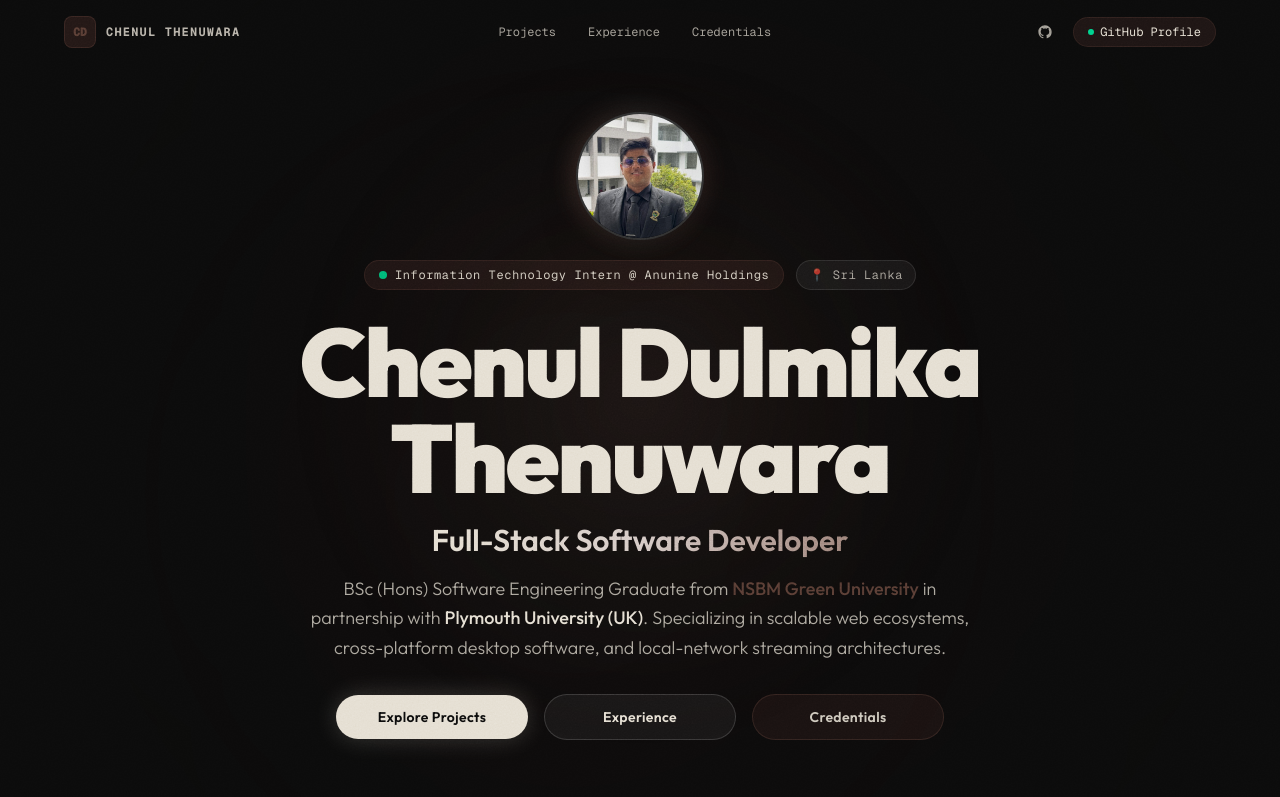
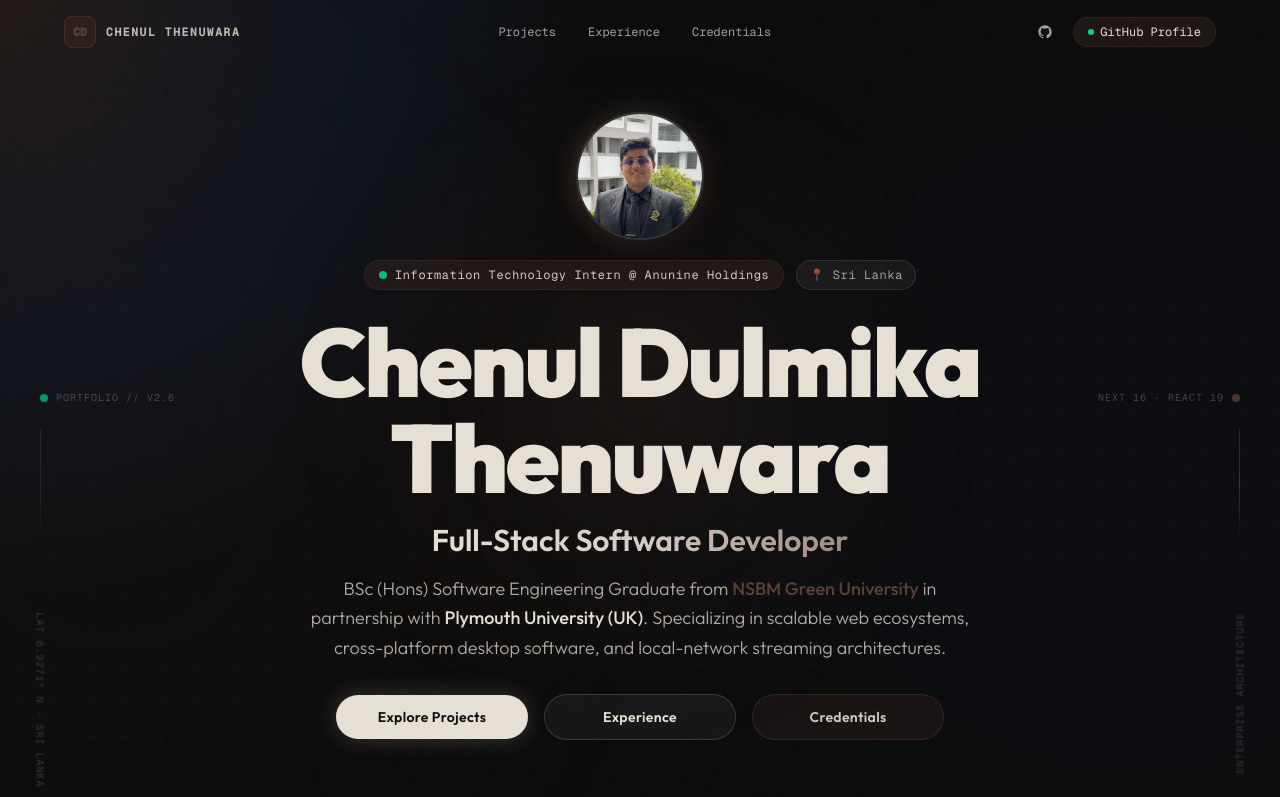
Before and after one commit to Chenul-Thenuwara/portfolio, a Next.js app: page / in a window 1280 px wide. Shown: the top 797 px of the page. Built offline with nearby package versions, Linux system fonts and the light colour scheme.

Commit message:
Add interactive mouse hover spotlight, architectural dot grid, and side telemetry to Hero

```diff
--- a/src/components/hero/Hero.tsx
+++ b/src/components/hero/Hero.tsx
@@ -1,51 +1,133 @@
 "use client";
 
-import { useRef } from "react";
+import { useRef, useEffect } from "react";
 import Image from "next/image";
-import { motion, useScroll, useTransform } from "framer-motion";
+import { motion, useScroll, useTransform, useMotionValue, useSpring } from "framer-motion";
 
 export default function Hero() {
   const containerRef = useRef<HTMLDivElement>(null);
+
+  // Mouse position tracking with smooth spring physics
+  const mouseX = useMotionValue(0);
+  const mouseY = useMotionValue(0);
+
+  const springConfig = { damping: 25, stiffness: 140 };
+  const smoothX = useSpring(mouseX, springConfig);
+  const smoothY = useSpring(mouseY, springConfig);
+
+  // Parallax shifts for side ambient light orbs
+  const leftOrbX = useTransform(smoothX, [0, 1920], [-35, 35]);
+  const leftOrbY = useTransform(smoothY, [0, 1080], [-25, 25]);
+  const rightOrbX = useTransform(smoothX, [0, 1920], [35, -35]);
+  const rightOrbY = useTransform(smoothY, [0, 1080], [25, -25]);
+
+  // Scroll parallax for content
   const { scrollYProgress } = useScroll({
     target: containerRef,
     offset: ["start start", "end start"],
   });
 
-  const y = useTransform(scrollYProgress, [0, 1], ["0%", "50%"]);
+  const y = useTransform(scrollYProgress, [0, 1], ["0%", "45%"]);
   const opacity = useTransform(scrollYProgress, [0, 1], [1, 0]);
+
+  useEffect(() => {
+    const handleMouseMove = (e: MouseEvent) => {
+      if (!containerRef.current) return;
+      const rect = containerRef.current.getBoundingClientRect();
+      mouseX.set(e.clientX - rect.left);
+      mouseY.set(e.clientY - rect.top);
+    };
+
+    const section = containerRef.current;
+    if (section) {
+      section.addEventListener("mousemove", handleMouseMove);
+    }
+    return () => {
+      if (section) {
+        section.removeEventListener("mousemove", handleMouseMove);
+      }
+    };
+  }, [mouseX, mouseY]);
 
   return (
     <section
       ref={containerRef}
       className="relative min-h-screen w-full flex items-center justify-center overflow-hidden bg-[var(--deep-dark)] py-28"
     >
-      {/* Subtle Background Particles/Gradients */}
-      <div className="absolute inset-0 z-0">
+      {/* ── 1. Interactive Mouse Spotlight Glow ── */}
       <motion.div
+        className="pointer-events-none absolute inset-0 z-0 transition-opacity duration-300"
+        style={{
+          background: useTransform(
+            [smoothX, smoothY],
+            ([x, y]) =>
+              `radial-gradient(800px circle at ${x}px ${y}px, rgba(93, 64, 55, 0.28), rgba(59, 130, 246, 0.08) 45%, transparent 75%)`
+          ),
+        }}
+      />
+
+      {/* ── 2. Subtle Architectural Dot-Grid Background ── */}
+      <div
+        className="pointer-events-none absolute inset-0 z-0 opacity-20"
+        style={{
+          backgroundImage: `radial-gradient(rgba(230, 224, 212, 0.22) 1px, transparent 1px)`,
+          backgroundSize: "36px 36px",
+        }}
+      />
+
+      {/* ── 3. Atmospheric Side Glow Orbs with Parallax ── */}
+      <motion.div
+        style={{ x: leftOrbX, y: leftOrbY }}
         animate={{
-            scale: [1, 1.1, 1],
-            opacity: [0.3, 0.5, 0.3],
+          scale: [1, 1.12, 1],
+          opacity: [0.35, 0.55, 0.35],
         }}
         transition={{
-            duration: 8,
+          duration: 9,
           repeat: Infinity,
           ease: "easeInOut",
         }}
-          className="absolute top-1/4 left-1/4 w-[500px] h-[500px] bg-walnut/20 rounded-full blur-[120px]"
+        className="pointer-events-none absolute top-1/4 -left-32 w-[550px] h-[550px] bg-walnut/30 rounded-full blur-[130px]"
       />
+
       <motion.div
+        style={{ x: rightOrbX, y: rightOrbY }}
         animate={{
-            scale: [1, 1.2, 1],
-            opacity: [0.2, 0.4, 0.2],
+          scale: [1, 1.18, 1],
+          opacity: [0.25, 0.45, 0.25],
         }}
         transition={{
-            duration: 10,
+          duration: 11,
           repeat: Infinity,
           ease: "easeInOut",
           delay: 1,
         }}
-          className="absolute bottom-1/4 right-1/4 w-[600px] h-[600px] bg-walnut-light/10 rounded-full blur-[150px]"
+        className="pointer-events-none absolute bottom-1/4 -right-32 w-[620px] h-[620px] bg-blue-900/15 rounded-full blur-[150px]"
       />
+
+      {/* ── 4. Side Engineering Telemetry & Accents (Fills Empty Margins) ── */}
+      {/* Left side telemetry */}
+      <div className="pointer-events-none absolute left-6 sm:left-10 top-1/2 -translate-y-1/2 hidden xl:flex flex-col gap-6 text-[10px] font-mono tracking-widest text-foreground/25 select-none z-10">
+        <div className="flex items-center gap-2">
+          <span className="w-2 h-2 rounded-full bg-emerald-500/80 animate-ping" />
+          <span>PORTFOLIO // V2.6</span>
+        </div>
+        <div className="w-px h-28 bg-gradient-to-b from-white/10 via-walnut-light/40 to-transparent" />
+        <span className="rotate-90 origin-left translate-y-10 text-foreground/20">
+          LAT 6.9271° N · SRI LANKA
+        </span>
+      </div>
+
+      {/* Right side telemetry */}
+      <div className="pointer-events-none absolute right-6 sm:right-10 top-1/2 -translate-y-1/2 hidden xl:flex flex-col items-end gap-6 text-[10px] font-mono tracking-widest text-foreground/25 select-none z-10">
+        <div className="flex items-center gap-2">
+          <span>NEXT 16 · REACT 19</span>
+          <span className="w-2 h-2 rounded-full bg-walnut-light/80" />
+        </div>
+        <div className="w-px h-28 bg-gradient-to-b from-white/10 via-blue-500/40 to-transparent" />
+        <span className="-rotate-90 origin-right translate-y-10 text-foreground/20">
+          ENTERPRISE ARCHITECTURE
+        </span>
       </div>
 
       {/* Content */}
```
Lines whose indentation alone changed are shown as unchanged.
